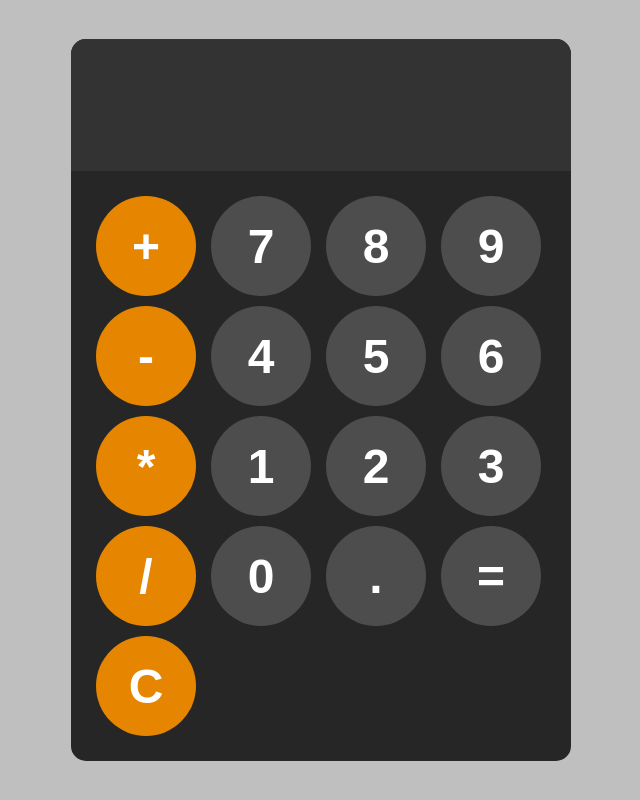
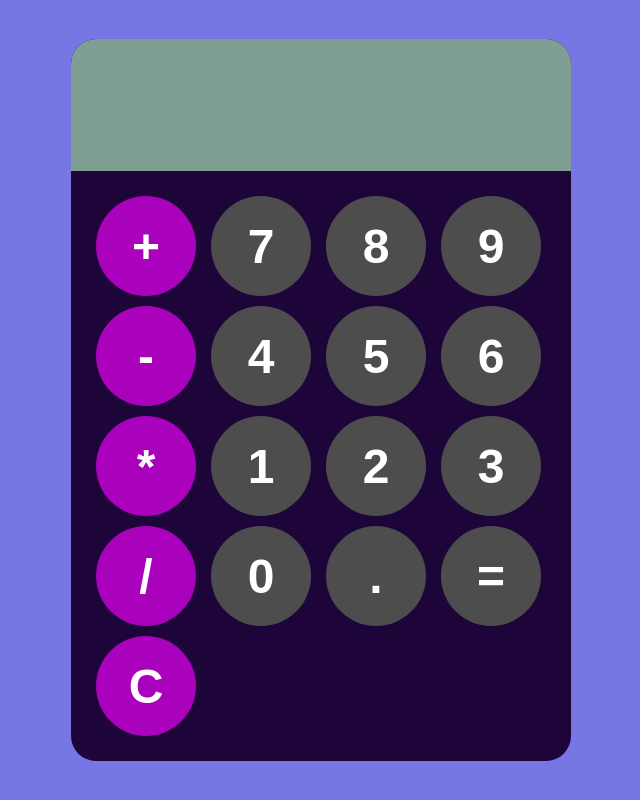
Before and after one commit to Steven-Wone/Calculator-web-eval, a plain HTML site: page index.html in a window 1280 px wide. Shown: the whole page, without its empty margins (319-959 px from the left). Drawn offline with Linux system fonts and the light colour scheme.

Commit message:
Change style
colors

```diff
--- a/styles.css
+++ b/styles.css
@@ -4,12 +4,12 @@ body{
     align-items: center;
     justify-content: center;
     height: 100vh;
-    background-color: hsl(0, 0%, 75%);
+    background-color: hsla(240, 67%, 50%, 0.64);
 }
 #calculator{
     font-family: Arial, sans-serif;
-    background-color: hsl(0, 0%, 15%);
-    border-radius: 15px;
+    background-color: hsl(268, 87%, 12%);
+    border-radius: 25px;
     max-width: 500px;
     overflow: hidden;
 }
@@ -19,7 +19,7 @@ body{
     font-size: 5rem;
     text-align: left;
     border: none;
-    background-color: hsl(0, 0%, 20%);
+    background-color: hsl(159, 14%, 56%);
     color: white;
 
 
@@ -49,11 +49,11 @@ button:active{
     background-color: hsl(0, 0%, 60%);
 }
 .operator-btn{
-    background-color: hsl(35, 100%, 45%);
+    background-color: hsla(296, 100%, 45%, 0.758);
 }
 .operator-btn:hover{
-    background-color: hsl(35, 100%, 50%);
+    background-color: hsl(296, 100%, 55%);
 }
 .operator-btn:active{
-    background-color: hsl(35, 100%, 70%);
+    background-color: hsl(296, 100%, 65%);
 }
```
